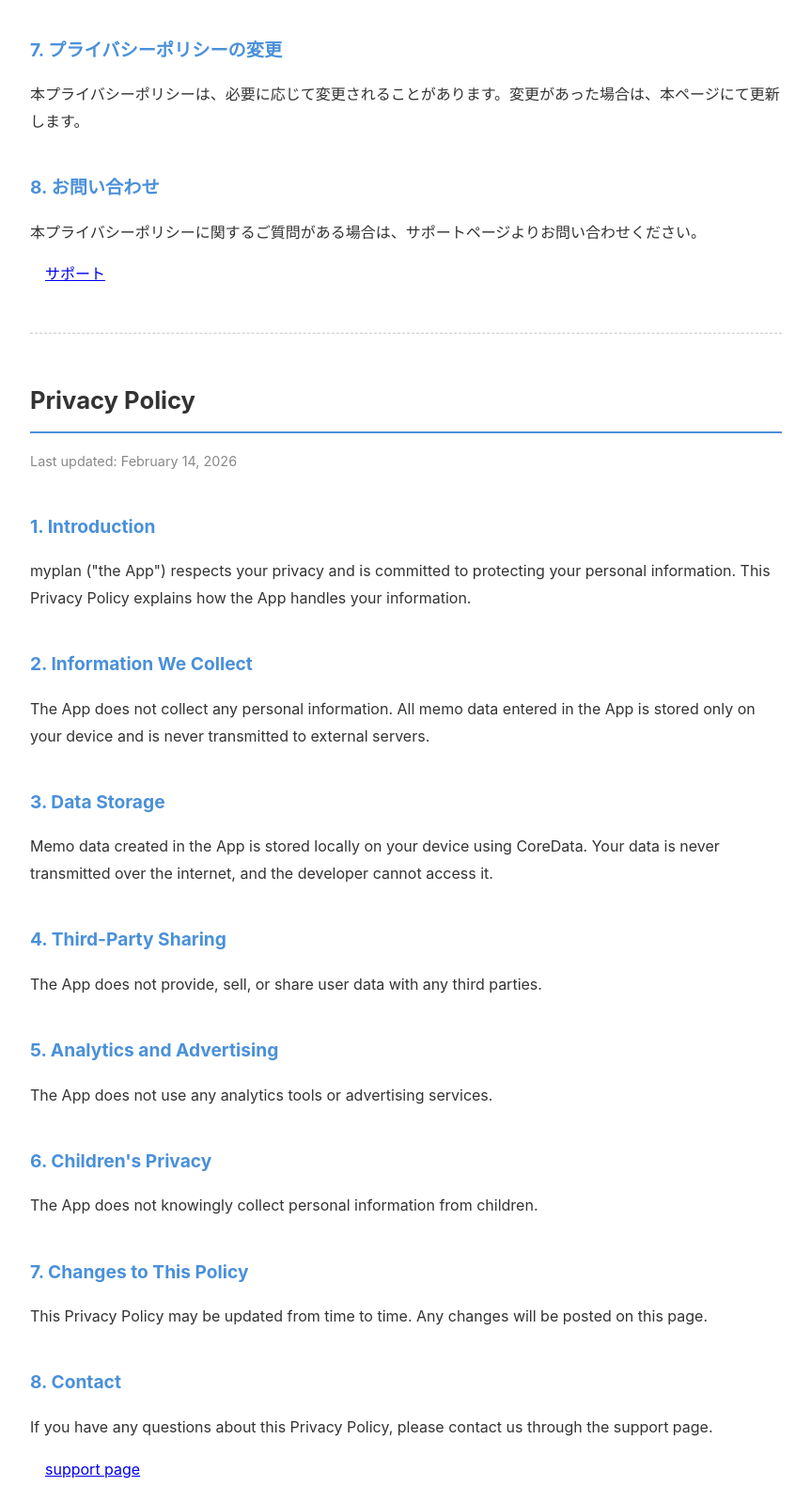
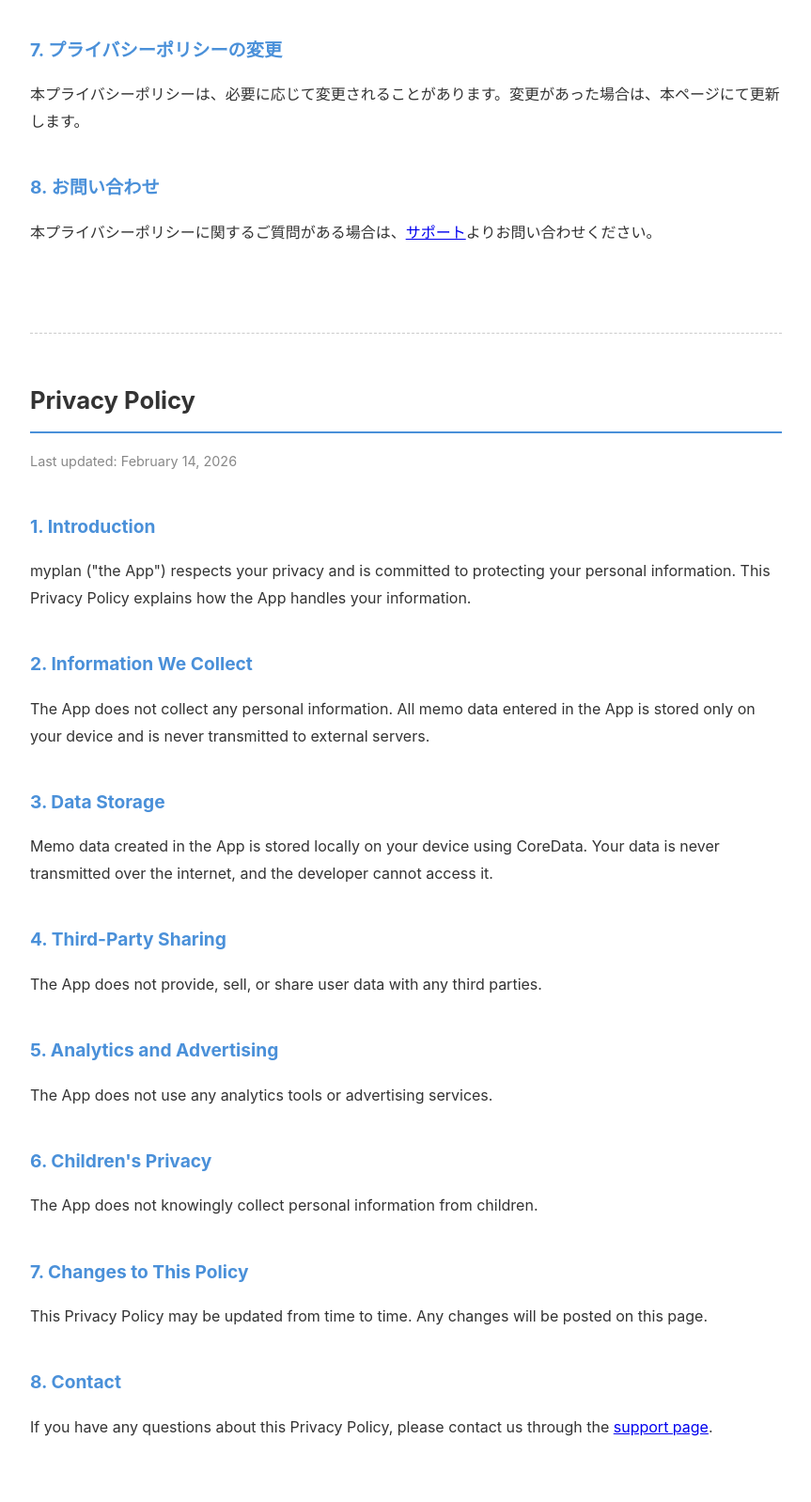
Before and after one commit to Eschpon/memoapp_policy, a plain HTML site: page privacy_policy.html in a window 1280 px wide. Shown: the part 934-2532 px from the top of the page at 94% size, without its empty margins (208-1071 px from the left). Drawn offline with Linux system fonts and the light colour scheme.

Commit message:
Update privacy_policy.html

```diff
--- a/privacy_policy.html
+++ b/privacy_policy.html
@@ -50,7 +50,7 @@
 <p>本プライバシーポリシーは、必要に応じて変更されることがあります。変更があった場合は、本ページにて更新します。</p>
 
 <h2>8. お問い合わせ</h2>
-<p>本プライバシーポリシーに関するご質問がある場合は、サポートページよりお問い合わせください。</p>　<a href="./support.html">サポート</a>
+<p>本プライバシーポリシーに関するご質問がある場合は、<a href="./support.html">サポート</a>よりお問い合わせください。</p>
 
 <hr class="lang-separator">
 
@@ -79,7 +79,7 @@
 <p>This Privacy Policy may be updated from time to time. Any changes will be posted on this page.</p>
 
 <h2>8. Contact</h2>
-<p>If you have any questions about this Privacy Policy, please contact us through the support page.</p>　<a href="./support.html">support page</a>
+<p>If you have any questions about this Privacy Policy, please contact us through the <a href="./support.html">support page</a>.</p>
 
 </body>
 </html>
```
